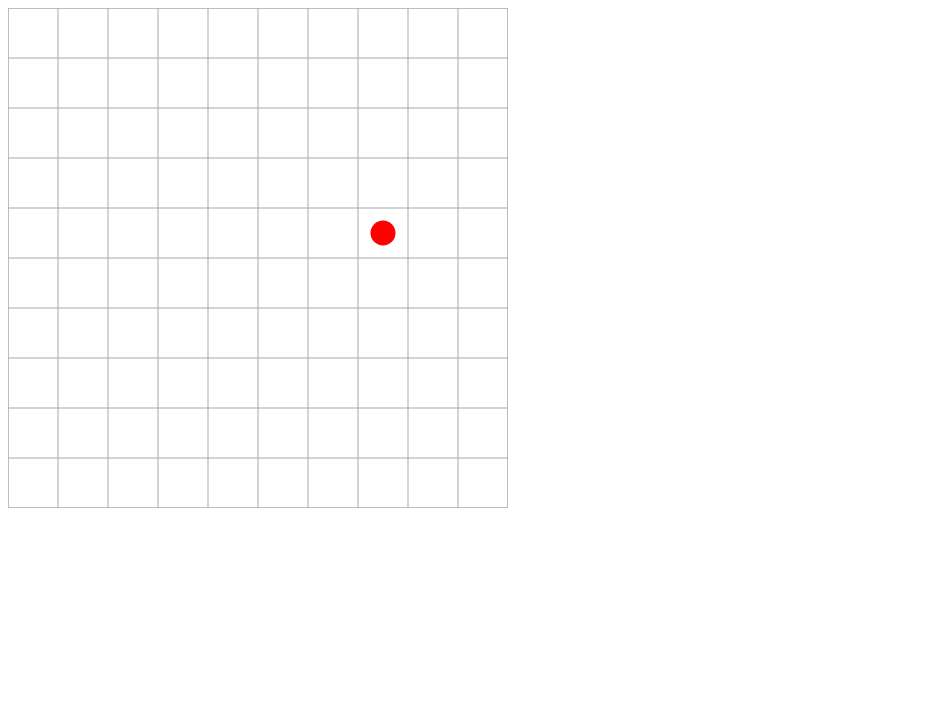
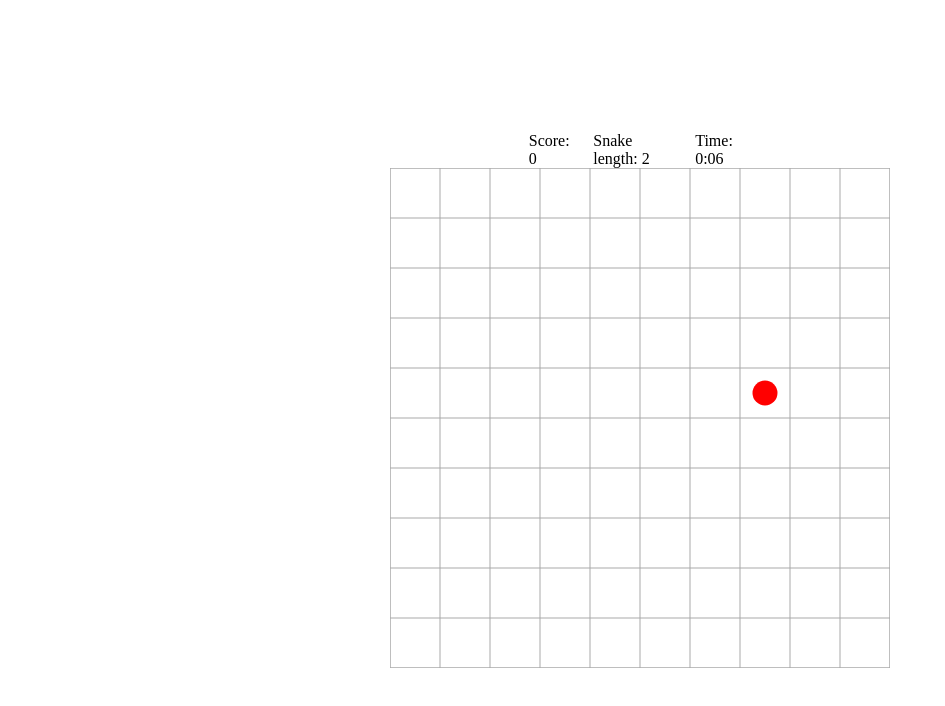
Before and after one commit to binya57/snake-game, a plain HTML site: page index.html in a window 1280 px wide. Shown: the whole page, without its empty margins (0-945 px from the left). Drawn offline with Linux system fonts and the light colour scheme.

Commit message:
add track bar

```diff
--- a/index.html
+++ b/index.html
@@ -4,6 +4,7 @@
 <head>
     <meta charset="UTF-8">
     <meta name="viewport" content="width=device-width, initial-scale=1.0">
+    <link rel="stylesheet" href="./style.css">
     <script src="./script.js" defer></script>
     <title>Document</title>
 </head>
--- a/script.js
+++ b/script.js
@@ -14,6 +14,8 @@ function initializeGameState() {
     const gameState = {
         score: 0,
         boardLocked: false,
+        gameEnded: false,
+        time: 0,
         snake: {
             direction: 'right',
             speed: SNAKE_INITIAL_SPEED,
@@ -98,6 +100,7 @@ function drawGame(ctx, gameState) {
     drawGrid(ctx);
     drawSnake(ctx, gameState.snake);
     drawFood(ctx, gameState.food);
+    updateTrackBar(gameState);
 }
 
 /**
@@ -156,6 +159,7 @@ function updateGameState(gameState) {
         handleFoodCollision(gameState, nextSnakePosition);
     }
     gameState.snake.position = nextSnakePosition;
+    gameState.time += 1;
 }
 
 /**
@@ -291,6 +295,49 @@ function addKeyListeners(gameState) {
         gameState.snake.speed = prevSpeed;
     })
 }
+/**
+ *
+ * @param {GameState} gameState
+ */
+function updateTrackBar(gameState) {
+    let bar = document.querySelector('.track-bar');
+    if (!bar) {
+        bar = document.createElement('div');
+        bar.className = 'track-bar';
+        document.body.insertBefore(bar, document.body.firstChild);
+    }
+    let score = bar.querySelector('.score');
+    if (!score) {
+        score = document.createElement('span');
+        score.className = 'score';
+        bar.appendChild(score);
+    }
+    let snakeLength = bar.querySelector('.snake-length');
+    if (!snakeLength) {
+        snakeLength = document.createElement('span');
+        snakeLength.className = 'snake-length';
+        bar.appendChild(snakeLength);
+    }
+    let time = bar.querySelector('.time');
+    if (!time) {
+        time = document.createElement('span');
+        time.className = 'time';
+        bar.appendChild(time);
+    }
+    score.textContent = `Score: ${gameState.score}`;
+    snakeLength.textContent = `Snake length: ${gameState.snake.position.value.length}`;
+    time.textContent = `Time: ${displayTimeInMinutesAndSeconds(gameState.time)}`;
+}
+
+/**
+ *
+ * @param {number} time
+ */
+function displayTimeInMinutesAndSeconds(time) {
+    const minutes = Math.floor(time / 60);
+    const seconds = time % 60;
+    return `${minutes}:${seconds < 10 ? '0' : ''}${seconds}`;
+}
 
 /**
  *
--- /dev/null
+++ b/style.css
@@ -0,0 +1,21 @@
+html,
+body {
+    margin: 0;
+    padding: 0;
+    width: 100vw;
+    height: 100vh;
+}
+
+
+body {
+    display: flex;
+    flex-direction: column;
+    justify-content: center;
+    align-items: center;
+}
+
+.track-bar {
+    display: flex;
+    gap: 10%;
+    justify-content: space-evenly;
+}
```
